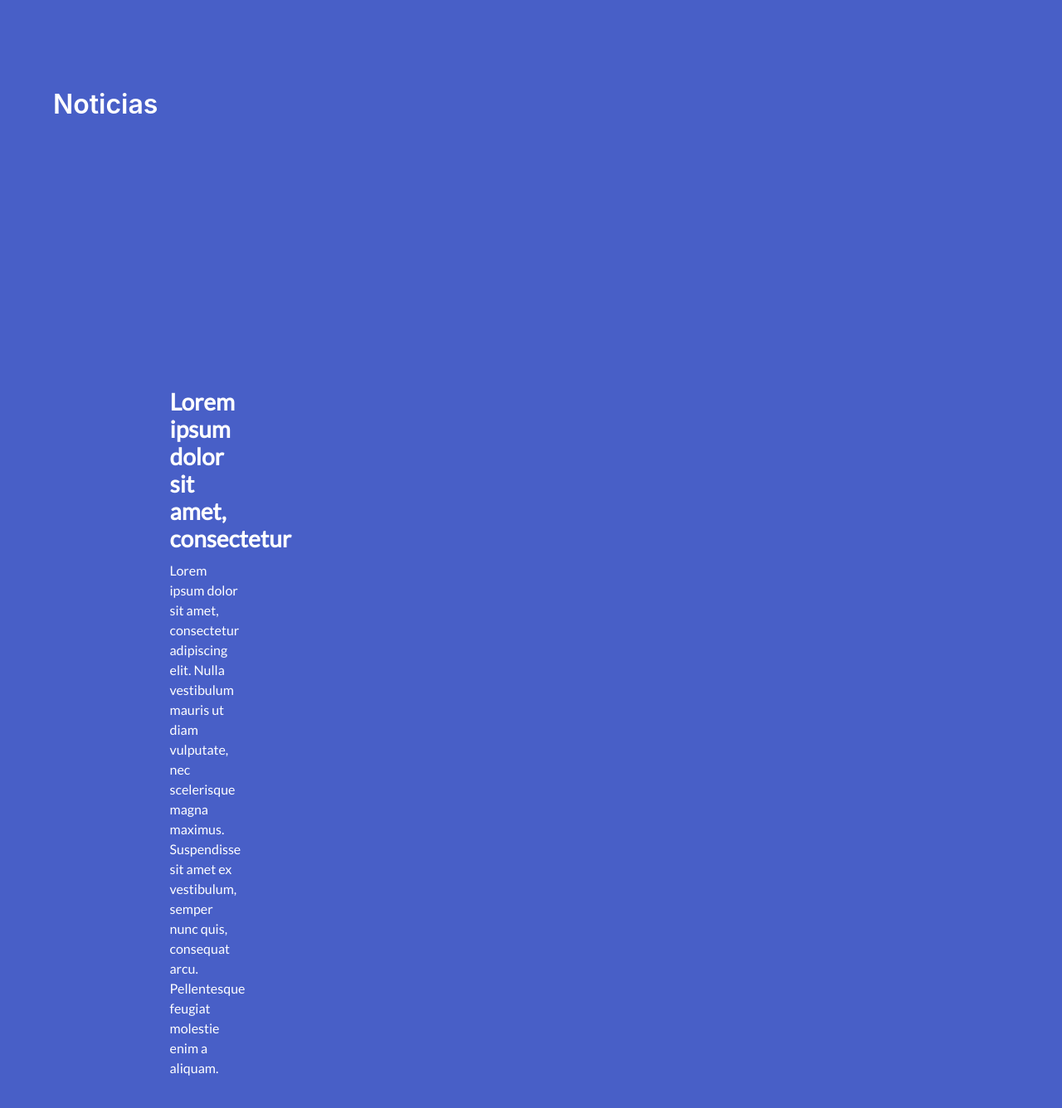
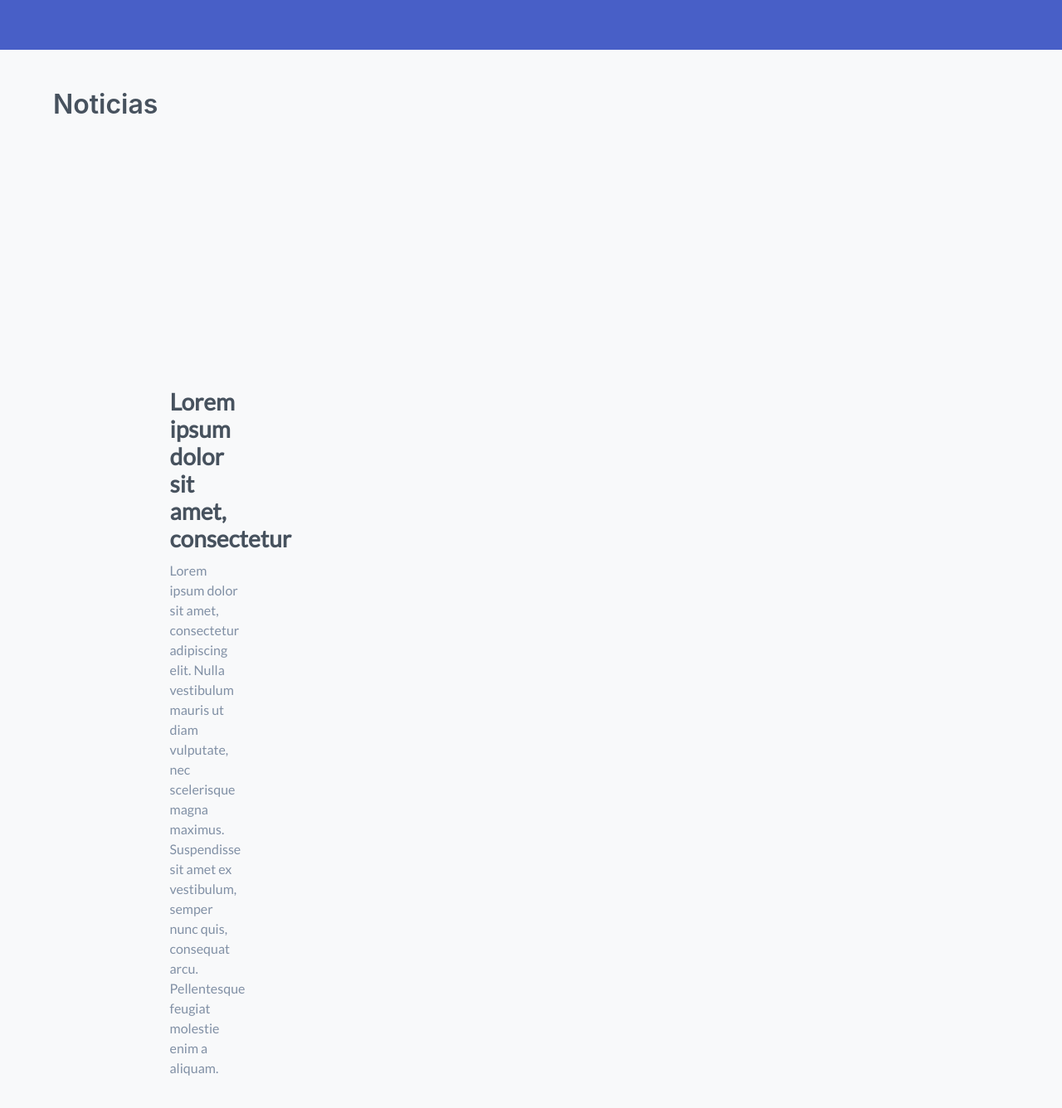
Before and after one commit to progressio-spa/particulasCL, a Vue app: page /#/ in a window 1280 px wide. Shown: the part 2184-3520 px from the top of the page at 83% size. Built offline with nearby package versions, Linux system fonts and the light colour scheme.

Commit message:
CHG: minor changes to news section. Mainly colour changes.
Signed-off-by: VicenteOrtiz <vicente.ortiz@usach.cl>

```diff
--- a/src/sections/News.vue
+++ b/src/sections/News.vue
@@ -1,16 +1,16 @@
 <template>
-	<section class="hero is-link is-fullheight-with-navbar">
+	<section class="hero is-link is-fullheight-with-navbar" style="background-color: #F8F9FA">
 	  <div class="hero-body">
 	    <div class="container ">
-	      <p class="title title">
+	      <p class="title title" style="color: #47525E">
 	        Noticias
 	      </p>
 
-	      <p class="newsbox-title">
+	      <p class="newsbox-title" style="color: #47525E">
 	      	Lorem ipsum dolor sit amet, consectetur
 	      </p>
 
-	      <p class="newsbox">
+	      <p class="newsbox" style="color: #8190A5">
 	      	Lorem ipsum dolor sit amet, consectetur adipiscing elit. Nulla vestibulum mauris ut diam vulputate, nec scelerisque magna maximus. Suspendisse sit amet ex vestibulum, semper nunc quis, consequat arcu. Pellentesque feugiat molestie enim a aliquam.
 
 	      </p>
```
